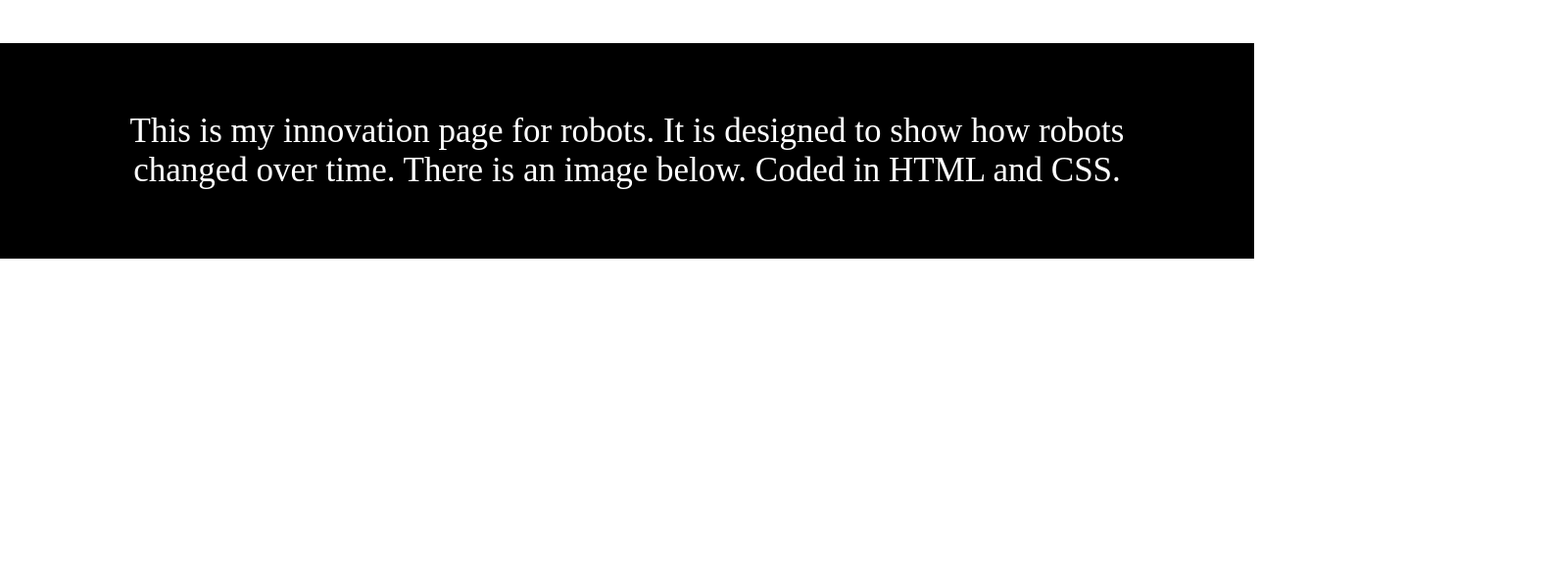
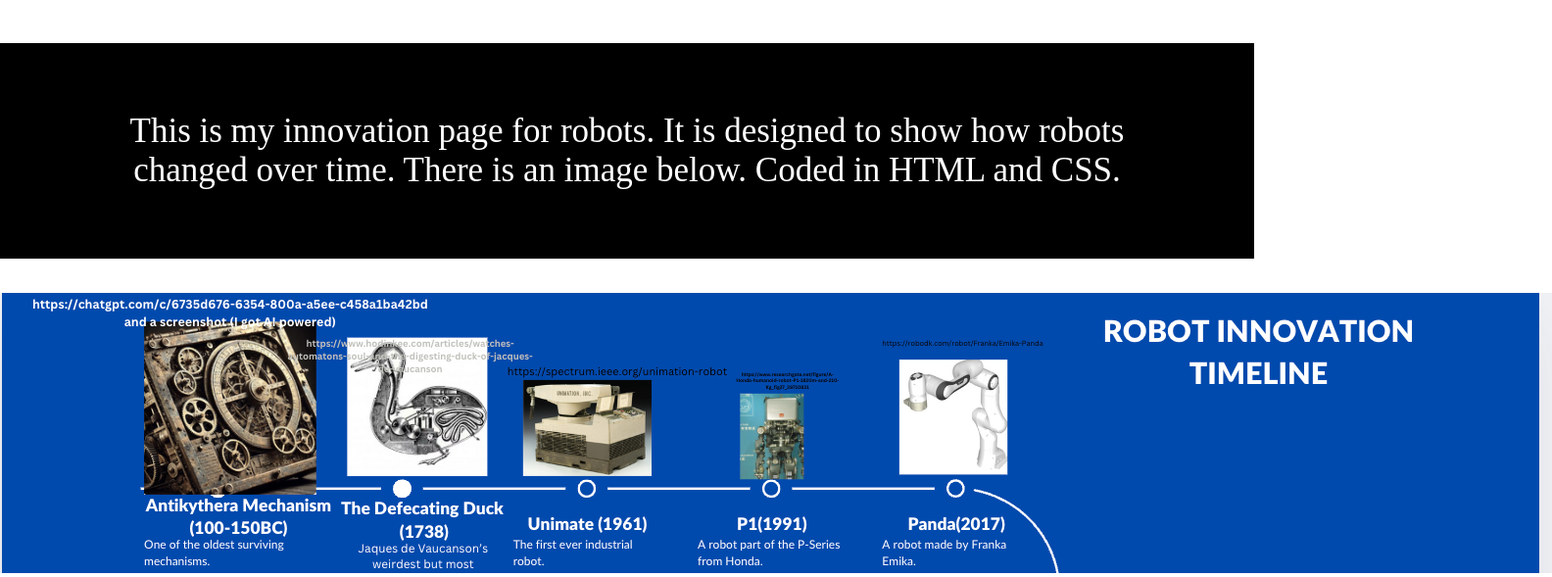
Before and after one commit to kalnis/timeline_innovation, a plain HTML site: page index.html in a window 1280 px wide. Shown: the part 270-859 px from the top of the page at 98% size, 1584 px wide, since content can reach past the window. Before the commit the page ends 800 px from the top, so only its background shows below. Drawn offline with Linux system fonts and the light colour scheme.

Commit message:
Update index.html

```diff
--- a/index.html
+++ b/index.html
@@ -29,5 +29,6 @@
   <p class="text">
     This is my innovation page for robots. It is designed to show how robots changed over time. There is an image below. Coded in HTML and CSS.
   </p>
+  <img src="myimage.png"/>
 </body>
 </html>
```
